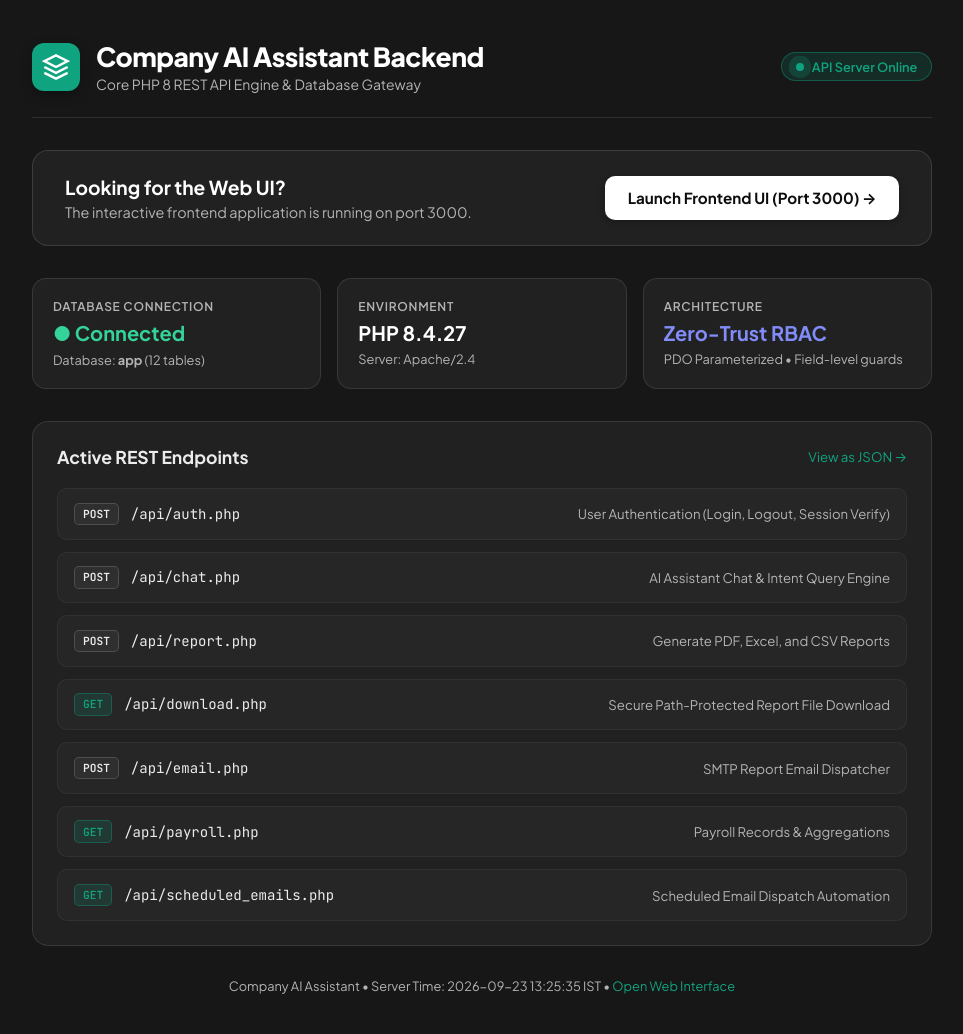
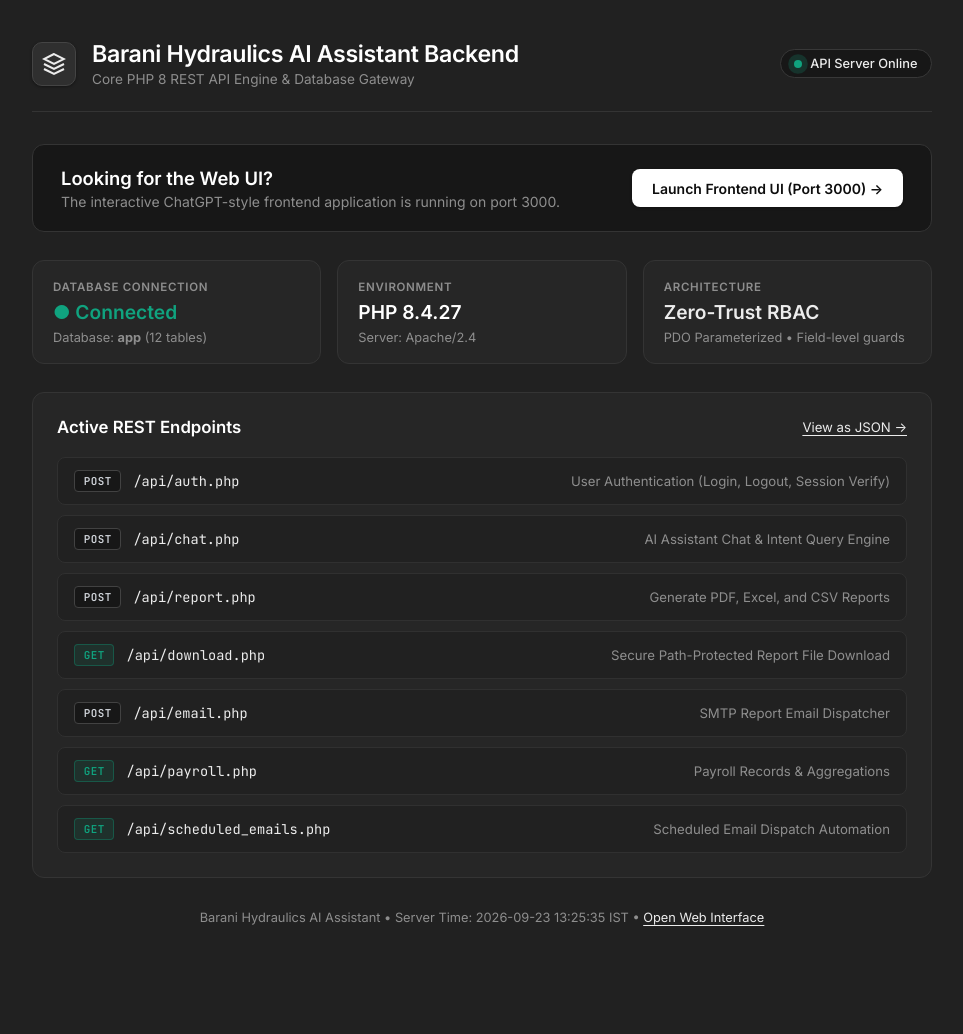
Before and after one commit to janani152519/barani-chatbot, a PHP site: page /backend/ in a window 1280 px wide. Shown: the whole page, without its empty margins (158-1121 px from the left). After the commit the page ends 926 px from the top, so only its background shows below. Run offline with PHP 8.4, Linux system fonts and the light colour scheme.

Commit message:
style: apply ChatGPT dark theme to backend status landing page

```diff
--- a/index.php
+++ b/index.php
@@ -51,10 +51,13 @@ $isJson = (isset($_GET['format']) && $_GET['format'] === 'json') ||
           (isset($_SERVER['HTTP_ACCEPT']) && str_contains($_SERVER['HTTP_ACCEPT'], 'application/json'));
 
 if ($isJson) {
+    header('Cache-Control: no-cache, no-store, must-revalidate');
+    header('Pragma: no-cache');
+    header('Expires: 0');
     header('Content-Type: application/json; charset=utf-8');
     echo json_encode([
         'status' => 'online',
-        'service' => 'Company AI Assistant Backend API',
+        'service' => 'Barani Hydraulics AI Assistant Backend API',
         'frontend_url' => 'http://localhost:3000',
         'php_version' => PHP_VERSION,
         'database' => [
@@ -68,27 +71,36 @@ if ($isJson) {
     ], JSON_PRETTY_PRINT | JSON_UNESCAPED_SLASHES);
     exit;
 }
+
+header('Cache-Control: no-cache, no-store, must-revalidate');
+header('Pragma: no-cache');
+header('Expires: 0');
 ?>
 <!DOCTYPE html>
 <html lang="en">
 <head>
     <meta charset="UTF-8">
     <meta name="viewport" content="width=device-width, initial-scale=1.0">
-    <title>Company AI Backend API — Status</title>
+    <meta http-equiv="Cache-Control" content="no-cache, no-store, must-revalidate">
+    <meta http-equiv="Pragma" content="no-cache">
+    <meta http-equiv="Expires" content="0">
+    <title>Barani Hydraulics AI Assistant Backend — Status</title>
     <link rel="preconnect" href="https://fonts.googleapis.com">
     <link rel="preconnect" href="https://fonts.gstatic.com" crossorigin>
-    <link href="https://fonts.googleapis.com/css2?family=Plus+Jakarta+Sans:wght@400;500;600;700;800&family=JetBrains+Mono:wght@400;600&display=swap" rel="stylesheet">
+    <link href="https://fonts.googleapis.com/css2?family=Inter:wght@400;500;600;700&family=JetBrains+Mono:wght@400;500;600&display=swap" rel="stylesheet">
     <style>
         :root {
-            --bg-primary: #171717;
-            --bg-card: #212121;
-            --border-card: rgba(255, 255, 255, 0.1);
-            --accent-blue: #10a37f;
-            --accent-cyan: #10a37f;
+            --bg-primary: #212121;
+            --bg-secondary: #171717;
+            --bg-card: #262626;
+            --bg-card-hover: #2f2f2f;
+            --border-card: #343434;
+            --border-subtle: #2d2d2d;
             --accent-green: #10a37f;
-            --accent-purple: #10a37f;
+            --accent-green-hover: #1a7f64;
             --text-main: #ececec;
-            --text-muted: #b4b4b4;
+            --text-secondary: #d1d5db;
+            --text-muted: #8e8e8e;
         }
 
         * {
@@ -98,7 +110,7 @@ if ($isJson) {
         }
 
         body {
-            font-family: 'Plus Jakarta Sans', -apple-system, BlinkMacSystemFont, sans-serif;
+            font-family: 'Inter', -apple-system, BlinkMacSystemFont, "Segoe UI", Roboto, sans-serif;
             background: var(--bg-primary);
             color: var(--text-main);
             min-height: 100vh;
@@ -106,6 +118,7 @@ if ($isJson) {
             flex-direction: column;
             align-items: center;
             padding: 2.5rem 1.5rem;
+            -webkit-font-smoothing: antialiased;
         }
 
         .container {
@@ -131,88 +144,89 @@ if ($isJson) {
         }
 
         .logo-icon {
-            width: 48px;
-            height: 48px;
-            background: #10a37f;
-            border-radius: 12px;
+            width: 44px;
+            height: 44px;
+            background: #2f2f2f;
+            border: 1px solid #444444;
+            border-radius: 10px;
             display: flex;
             align-items: center;
             justify-content: center;
-            box-shadow: 0 4px 12px rgba(0, 0, 0, 0.3);
+            box-shadow: 0 1px 3px rgba(0, 0, 0, 0.4);
         }
 
         .logo-icon svg {
-            width: 28px;
-            height: 28px;
+            width: 24px;
+            height: 24px;
             fill: none;
-            stroke: #ffffff;
+            stroke: #ececec;
             stroke-width: 2;
         }
 
         h1 {
-            font-size: 1.65rem;
-            font-weight: 800;
-            letter-spacing: -0.02em;
+            font-size: 1.45rem;
+            font-weight: 600;
+            letter-spacing: -0.015em;
             color: #ffffff;
         }
 
         .subtitle {
-            font-size: 0.875rem;
+            font-size: 0.85rem;
             color: var(--text-muted);
-            margin-top: 2px;
+            margin-top: 3px;
         }
 
         .badge-live {
             display: inline-flex;
             align-items: center;
             gap: 0.5rem;
-            background: rgba(16, 163, 127, 0.15);
-            border: 1px solid rgba(16, 163, 127, 0.4);
-            color: #10a37f;
+            background: #171717;
+            border: 1px solid #383838;
+            color: #ececec;
             padding: 0.35rem 0.85rem;
             border-radius: 9999px;
             font-size: 0.8rem;
-            font-weight: 600;
+            font-weight: 500;
         }
 
         .pulse-dot {
             width: 8px;
             height: 8px;
             border-radius: 50%;
-            background: #10a37f;
+            background: var(--accent-green);
             box-shadow: 0 0 0 rgba(16, 163, 127, 0.4);
             animation: pulse 2s infinite;
         }
 
         @keyframes pulse {
             0% { box-shadow: 0 0 0 0 rgba(16, 163, 127, 0.7); }
-            70% { box-shadow: 0 0 0 10px rgba(16, 163, 127, 0); }
+            70% { box-shadow: 0 0 0 8px rgba(16, 163, 127, 0); }
             100% { box-shadow: 0 0 0 0 rgba(16, 163, 127, 0); }
         }
 
         /* Hero Banner CTA */
         .cta-banner {
-            background: #212121;
-            border: 1px solid rgba(255, 255, 255, 0.12);
-            border-radius: 16px;
-            padding: 1.5rem 2rem;
+            background: var(--bg-secondary);
+            border: 1px solid var(--border-card);
+            border-radius: 12px;
+            padding: 1.35rem 1.75rem;
             display: flex;
             align-items: center;
             justify-content: space-between;
             gap: 1.5rem;
-            margin-bottom: 2rem;
+            margin-bottom: 1.75rem;
         }
 
         .cta-banner-text h2 {
-            font-size: 1.2rem;
-            font-weight: 700;
+            font-size: 1.15rem;
+            font-weight: 600;
             color: #ffffff;
             margin-bottom: 0.25rem;
         }
 
         .cta-banner-text p {
             color: var(--text-muted);
-            font-size: 0.9rem;
+            font-size: 0.875rem;
         }
 
         .btn-frontend {
@@ -222,19 +236,18 @@ if ($isJson) {
             background: #ffffff;
             color: #0d0d0d;
             text-decoration: none;
-            padding: 0.75rem 1.4rem;
-            border-radius: 10px;
-            font-weight: 700;
-            font-size: 0.95rem;
-            box-shadow: 0 2px 8px rgba(0, 0, 0, 0.25);
-            transition: all 0.2s ease;
+            padding: 0.65rem 1.25rem;
+            border-radius: 8px;
+            font-weight: 600;
+            font-size: 0.875rem;
+            box-shadow: 0 1px 3px rgba(0, 0, 0, 0.3);
+            transition: all 0.15s ease;
             white-space: nowrap;
         }
 
         .btn-frontend:hover {
-            background: #ececec;
+            background: #e3e3e3;
             transform: translateY(-1px);
-            box-shadow: 0 4px 12px rgba(0, 0, 0, 0.35);
         }
 
         /* Stats Grid */
@@ -242,19 +255,23 @@ if ($isJson) {
             display: grid;
             grid-template-columns: repeat(auto-fit, minmax(240px, 1fr));
             gap: 1rem;
-            margin-bottom: 2rem;
+            margin-bottom: 1.75rem;
         }
 
         .stat-card {
             background: var(--bg-card);
             border: 1px solid var(--border-card);
-            border-radius: 14px;
-            padding: 1.25rem;
-            backdrop-filter: blur(8px);
+            border-radius: 12px;
+            padding: 1.15rem 1.25rem;
+            transition: border-color 0.15s ease;
+        }
+
+        .stat-card:hover {
+            border-color: #484848;
         }
 
         .stat-label {
-            font-size: 0.75rem;
+            font-size: 0.72rem;
             text-transform: uppercase;
             letter-spacing: 0.06em;
             color: var(--text-muted);
@@ -263,8 +280,8 @@ if ($isJson) {
         }
 
         .stat-value {
-            font-size: 1.25rem;
-            font-weight: 700;
+            font-size: 1.2rem;
+            font-weight: 600;
             color: #ffffff;
             display: flex;
             align-items: center;
@@ -281,9 +298,8 @@ if ($isJson) {
         .endpoints-section {
             background: var(--bg-card);
             border: 1px solid var(--border-card);
-            border-radius: 16px;
+            border-radius: 12px;
             padding: 1.5rem;
-            backdrop-filter: blur(10px);
         }
 
         .section-header {
@@ -294,29 +310,31 @@ if ($isJson) {
         }
 
         .section-header h3 {
-            font-size: 1.1rem;
-            font-weight: 700;
+            font-size: 1.05rem;
+            font-weight: 600;
+            color: #ffffff;
         }
 
         .endpoint-list {
             display: flex;
             flex-direction: column;
-            gap: 0.75rem;
+            gap: 0.6rem;
         }
 
         .endpoint-item {
             display: flex;
             align-items: center;
             justify-content: space-between;
-            padding: 0.85rem 1rem;
-            background: rgba(255, 255, 255, 0.025);
-            border: 1px solid rgba(255, 255, 255, 0.05);
-            border-radius: 10px;
-            transition: background 0.15s ease;
+            padding: 0.75rem 1rem;
+            background: #212121;
+            border: 1px solid #303030;
+            border-radius: 8px;
+            transition: all 0.15s ease;
         }
 
         .endpoint-item:hover {
-            background: rgba(255, 255, 255, 0.05);
+            background: var(--bg-card-hover);
+            border-color: #424242;
         }
 
         .endpoint-path {
@@ -324,26 +342,28 @@ if ($isJson) {
             align-items: center;
             gap: 0.75rem;
             font-family: 'JetBrains Mono', monospace;
-            font-size: 0.875rem;
+            font-size: 0.85rem;
+            color: #ececec;
         }
 
         .method-badge {
-            font-size: 0.7rem;
-            font-weight: 800;
-            padding: 0.2rem 0.5rem;
-            border-radius: 5px;
+            font-size: 0.68rem;
+            font-weight: 700;
+            padding: 0.2rem 0.55rem;
+            border-radius: 4px;
             text-transform: uppercase;
+            letter-spacing: 0.04em;
         }
 
         .method-post {
-            background: #2f2f2f;
-            color: #ececec;
-            border: 1px solid rgba(255, 255, 255, 0.15);
+            background: #171717;
+            color: #d1d5db;
+            border: 1px solid #424242;
         }
 
         .method-get {
-            background: rgba(16, 163, 127, 0.15);
-            color: #10a37f;
+            background: rgba(16, 163, 127, 0.12);
+            color: var(--accent-green);
             border: 1px solid rgba(16, 163, 127, 0.35);
         }
 
@@ -361,8 +381,13 @@ if ($isJson) {
         }
 
         .footer a {
-            color: var(--accent-blue);
-            text-decoration: none;
+            color: var(--text-main);
+            text-decoration: underline;
+            text-underline-offset: 3px;
+        }
+
+        .footer a:hover {
+            color: #ffffff;
         }
     </style>
 </head>
@@ -375,7 +400,7 @@ if ($isJson) {
                     <svg viewBox="0 0 24 24"><path d="M12 2L2 7l10 5 10-5-10-5zM2 17l10 5 10-5M2 12l10 5 10-5"/></svg>
                 </div>
                 <div>
-                    <h1>Company AI Assistant Backend</h1>
+                    <h1>Barani Hydraulics AI Assistant Backend</h1>
                     <div class="subtitle">Core PHP 8 REST API Engine & Database Gateway</div>
                 </div>
             </div>
@@ -389,7 +414,7 @@ if ($isJson) {
         <div class="cta-banner">
             <div class="cta-banner-text">
                 <h2>Looking for the Web UI?</h2>
-                <p>The interactive frontend application is running on port 3000.</p>
+                <p>The interactive ChatGPT-style frontend application is running on port 3000.</p>
             </div>
             <a href="http://localhost:3000" target="_blank" class="btn-frontend">
                 Launch Frontend UI (Port 3000) &rarr;
@@ -402,9 +427,9 @@ if ($isJson) {
                 <div class="stat-label">Database Connection</div>
                 <div class="stat-value">
                     <?php if ($dbStatus === 'connected'): ?>
-                        <span style="color: #34d399;">● Connected</span>
+                        <span style="color: #10a37f;">● Connected</span>
                     <?php else: ?>
-                        <span style="color: #f87171;">● Failed</span>
+                        <span style="color: #ef4444;">● Failed</span>
                     <?php endif; ?>
                 </div>
                 <div class="stat-sub">
@@ -424,7 +449,7 @@ if ($isJson) {
 
             <div class="stat-card">
                 <div class="stat-label">Architecture</div>
-                <div class="stat-value" style="color: #818cf8;">Zero-Trust RBAC</div>
+                <div class="stat-value" style="color: #ececec;">Zero-Trust RBAC</div>
                 <div class="stat-sub">PDO Parameterized &bull; Field-level guards</div>
             </div>
         </div>
@@ -433,7 +458,7 @@ if ($isJson) {
         <div class="endpoints-section">
             <div class="section-header">
                 <h3>Active REST Endpoints</h3>
-                <a href="?format=json" style="color: var(--accent-blue); font-size: 0.825rem; text-decoration: none;">View as JSON &rarr;</a>
+                <a href="?format=json" style="color: #ececec; font-size: 0.825rem; text-decoration: underline; text-underline-offset: 3px;">View as JSON &rarr;</a>
             </div>
             <div class="endpoint-list">
                 <?php foreach ($endpoints as $ep): ?>
@@ -452,7 +477,7 @@ if ($isJson) {
 
         <!-- Footer -->
         <div class="footer">
-            Company AI Assistant &bull; Server Time: <?= date('Y-m-d H:i:s T') ?> &bull; <a href="http://localhost:3000">Open Web Interface</a>
+            Barani Hydraulics AI Assistant &bull; Server Time: <?= date('Y-m-d H:i:s T') ?> &bull; <a href="http://localhost:3000">Open Web Interface</a>
         </div>
     </div>
 </body>
```
